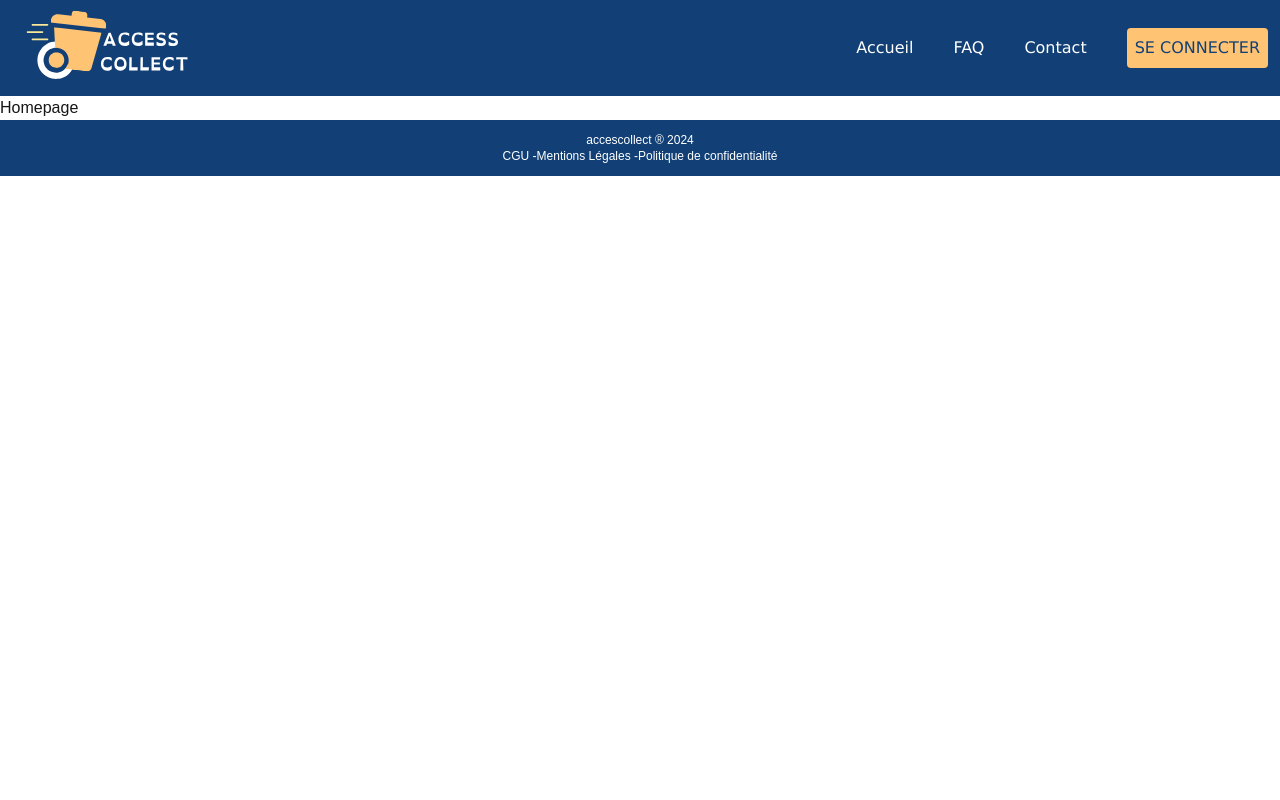
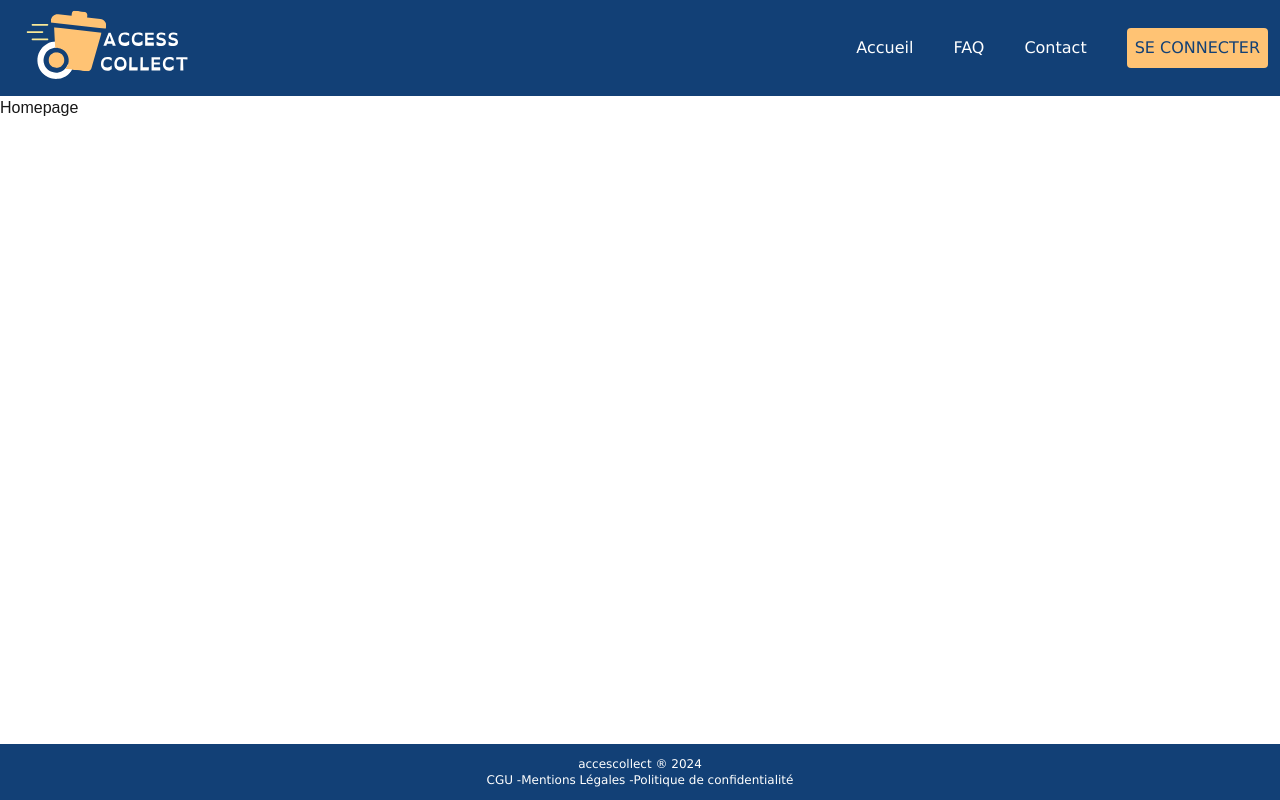
Before and after one commit to tripluch/access-collect, a Next.js app: page / in a window 1280 px wide. Built offline with nearby package versions, Linux system fonts and the light colour scheme.

Commit message:
Change footer to be at the bottom of the screen

```diff
--- a/src/app/components/Footer.tsx
+++ b/src/app/components/Footer.tsx
@@ -3,7 +3,7 @@ import Link from 'next/link';
 const Footer = () => {
     return (
         <>
-            <footer className="bg-midnightBlue text-center text-white text-xs p-3 mb-0 ">
+            <footer className="bg-midnightBlue text-center text-white text-xs p-3 mb-0 font-title ">
                 <div>accescollect ® 2024</div>
                 <div className="flex justify-center">
                     <Link href="/cgu"><p>CGU - </p></Link>
--- a/src/app/layout.tsx
+++ b/src/app/layout.tsx
@@ -15,11 +15,13 @@ export default function RootLayout({
 }>) {
   return (
     <html lang="en">
-      <body>
+      <body className="min-h-screen flex flex-col">
         <Navbar />
-        {children}
+        <main className="flex-grow">
+          {children}
+        </main>
+        <Footer />
       </body>
-      <Footer />
     </html>
   );
 }
```
